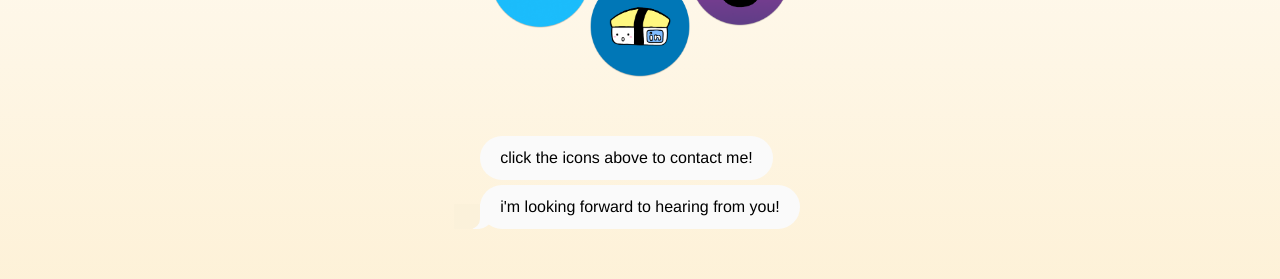
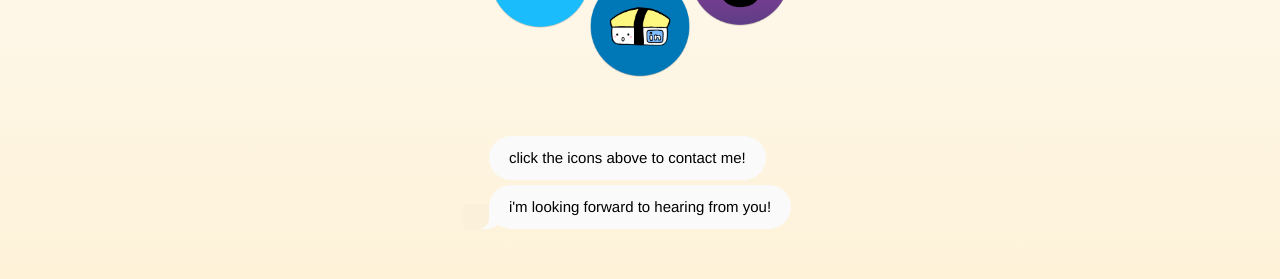
Before and after one commit to meganmok/meganmok.github.io, a React (Create React App) app: page /#/ in a window 1280 px wide. Shown: the part 3080-3359 px from the top of the page. Built offline with nearby package versions, Linux system fonts and the light colour scheme.

Commit message:
changed font size for texts

```diff
--- a/src/pages/Contact.css
+++ b/src/pages/Contact.css
@@ -36,7 +36,7 @@
     word-wrap: break-word;
     align-self: center;
     font-family: Helvetica, sans-serif;
-    font-size: 16px;
+    font-size: 15px;
     max-width: 300px;
     margin-bottom: 12px;
     line-height: 24px;
```
